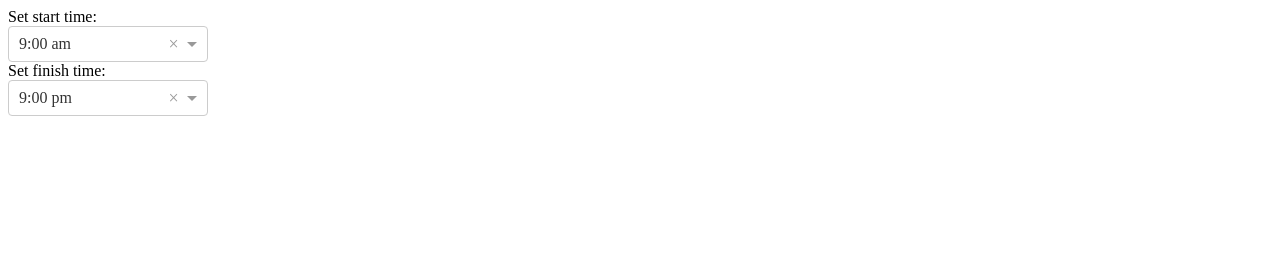
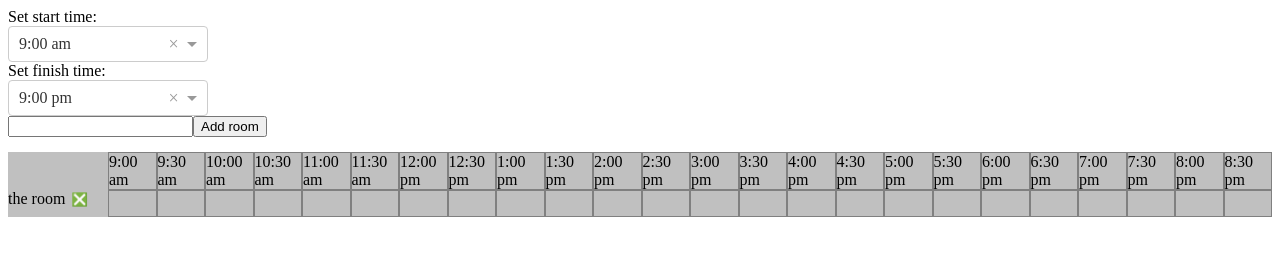
Before and after one commit to eneo5541/timetable-maker, a React app: page / in a window 1280 px wide. Built offline with nearby package versions, Linux system fonts and the light colour scheme.

Commit message:
Users can add rooms and events

```diff
--- /dev/null
+++ b/src/js/event.js
@@ -0,0 +1,63 @@
+import React from 'react';
+
+class Event extends React.Component {
+  state = {
+    label: undefined,
+    editLabel: true,
+  }
+
+  labelAdded = () => {
+    this.setState({ label: this.labelInput.value || 'Generic event', editLabel: false });
+  }
+
+  editLabel = () => {
+    if(!this.state.editLabel) {
+      this.setState({ editLabel: true });
+    }
+  }
+
+  eventDeleted = (event) => {
+    event.stopPropagation();
+    this.props.eventDeleted(this.props.id);
+  }
+
+  render() {
+    const styles = {
+      left: this.props.coords[0],
+      width: this.props.coords[1] - this.props.coords[0],
+      backgroundColor: this.props.color,
+    };
+
+    return (
+      <div
+        className="timetable-schedules-room-event"
+        style={styles}
+        onClick={this.editLabel.bind(this)}
+      >
+        {this.state.editLabel &&
+          <span>
+            <input
+              id="roomName"
+              type="text"
+              defaultValue={this.state.label}
+              ref={(input) => { this.labelInput = input; }}
+            />
+            <button className="timetable-toggle-button" onClick={this.labelAdded.bind(this)}>
+              &#9989;
+            </button>
+          </span>
+        }
+        {!this.state.editLabel &&
+          <span>
+            {this.state.label}
+            <button className="timetable-toggle-button" onClick={this.eventDeleted}>
+              &#10062;
+            </button>
+          </span>
+        }
+      </div>
+    );
+  }
+}
+
+export default Event;
--- /dev/null
+++ b/src/js/room.js
@@ -0,0 +1,73 @@
+import React from 'react';
+import Event from './event';
+import { formatAMPM } from './timeUtils';
+
+class Room extends React.Component {
+  state = {
+    events: [],
+    editEvent: undefined,
+    hexColor: '#'+Math.floor(Math.random()*16777215).toString(16),
+  }
+
+  eventDeleted = (eventId) => {
+    this.setState({ events: this.state.events.filter(event => event.id !== eventId) });
+  }
+
+  toggleEvent = (event, time) => {
+    const eventExists = this.state.events.find(event => event.startTime === time);
+    const element = event.target;
+    if (!eventExists) {
+      if (this.state.editEvent) {
+        const newCoords = this.state.editEvent.coords.concat([element.offsetLeft + element.offsetWidth]).sort((a, b) => a - b);
+        const newEvent = Object.assign({}, this.state.editEvent, { finishTime: time, coords: newCoords });
+        this.setState({
+          events: this.state.events.concat([newEvent]),
+          editEvent: undefined,
+        });
+      } else {
+        const newEvent = {
+          id: `${this.props.roomId}-event-${new Date().getTime()}`,
+          startTime: time,
+          coords: [ element.offsetLeft ],
+        };
+        this.setState({ editEvent: newEvent });
+      }
+    }
+  }
+
+  render() {
+    return (
+      <div className="timetable-room">
+        <div className="timetable-room-label">
+          {this.props.room.label}
+          <button className="timetable-toggle-button" onClick={() => this.props.roomDeleted(this.props.room)}>
+            &#10062;
+          </button>
+        </div>
+        <div className="timetable-schedules-time-labels">
+          {this.props.intervals.map(interval => (
+            <div
+              key={interval.value}
+              className={`timetable-time`}
+              onClick={(event) => this.toggleEvent(event, interval.value)}
+            />
+          ))}
+
+          <div className="timetable-schedules-room-events">
+            {this.state.events.map(event => (
+              <Event
+                key={event.id}
+                color={this.state.hexColor}
+                eventDeleted={this.eventDeleted.bind(this)}
+                {...event}
+              >
+              </Event>
+            ))}
+          </div>
+        </div>
+      </div>
+    );
+  }
+}
+
+export default Room;
--- /dev/null
+++ b/src/js/schedules.js
@@ -0,0 +1,33 @@
+import React from 'react';
+import Room from './room';
+import { generateHalfHourIntervals } from './timeUtils';
+
+class Schedules extends React.Component {
+  render() {
+    const intervals = generateHalfHourIntervals(this.props.startTime, this.props.finishTime);
+    return (
+      <div className="timetable-schedules">
+        <div className="timetable-schedules-time-labels">
+          {intervals.map(interval => (
+            <div key={interval.value} className={`timetable-time`}>
+              {interval.label}
+            </div>
+          ))}
+        </div>
+        <div className="timetable-schedules-time-slots">
+          {this.props.rooms.map(room => (
+            <Room
+              key={room.id}
+              roomId={room.id}
+              room={room}
+              intervals={intervals}
+              roomDeleted={this.props.roomDeleted}
+            />
+          ))}
+        </div>
+      </div>
+    );
+  }
+}
+
+export default Schedules;
--- /dev/null
+++ b/src/js/timeUtils.js
@@ -0,0 +1,27 @@
+export const BASE_TIME = new Date('12/01/1989').getTime();
+export const HALF_HOUR = 1800000;
+export const ONE_DAY = 84600000;
+
+export const formatAMPM = (timestamp) => {
+  const date = new Date(timestamp);
+  let hours = date.getHours();
+  let minutes = date.getMinutes();
+  hours = hours % 12;
+  hours = hours ? hours : 12;
+  minutes = minutes < 10 ? `0${minutes}` : minutes;
+  return `${hours}:${minutes} ${date.getHours() >= 12 ? 'pm' : 'am'}`;
+}
+
+export const generateHalfHourIntervals = (startTime, finishTime=(BASE_TIME + ONE_DAY)) => {
+  const intervals = [];
+  let timer = startTime;
+  while(timer < finishTime) {
+    intervals.push({
+      value: timer,
+      label: formatAMPM(timer),
+    });
+    timer += HALF_HOUR;
+  }
+
+  return intervals;
+}
--- a/src/js/timetable.js
+++ b/src/js/timetable.js
@@ -1,15 +1,16 @@
 import React from 'react';
 import Select from 'react-select';
-
-const BASE_TIME = new Date('12/01/1989').getTime();
-const HALF_HOUR = 1800000;
-const ONE_DAY = 84600000;
+import Schedules from './schedules';
+import { BASE_TIME, HALF_HOUR, generateHalfHourIntervals } from './timeUtils';
 
 class Timetable extends React.Component {
   state = {
-    startTime: BASE_TIME + (1800000 * 18),
-    finishTime: BASE_TIME + (1800000 * 42),
-    selectedOption: '',
+    startTime: BASE_TIME + (HALF_HOUR * 18),
+    finishTime: BASE_TIME + (HALF_HOUR * 42),
+    rooms: [{
+      id: 'room-12345',
+      label: 'the room',
+    }],
   }
 
   startTimeChanged = (event) => {
@@ -24,38 +25,25 @@ class Timetable extends React.Component {
     }
   }
 
-  formatAMPM = (timestamp) => {
-    const date = new Date(timestamp);
-    let hours = date.getHours();
-    let minutes = date.getMinutes();
-    hours = hours % 12;
-    hours = hours ? hours : 12;
-    minutes = minutes < 10 ? `0${minutes}` : minutes;
-    return `${hours}:${minutes} ${date.getHours() >= 12 ? 'pm' : 'am'}`;
+  roomAdded = () => {
+    const newRoom = {
+      id: `room-${new Date().getTime()}`,
+      label: this.newRoomInput.value,
+    };
+    this.setState({ rooms: this.state.rooms.concat([newRoom]) });
+    this.newRoomInput.value = "";
   }
 
-  generateHalfHourIntervals = (startTime) => {
-    const intervals = [];
-    let nextTime = 0;
-    let i = 0;
-    while (nextTime < (BASE_TIME + ONE_DAY)) {
-      nextTime = startTime + (HALF_HOUR * i);
-      intervals.push({
-        value: nextTime,
-        label: this.formatAMPM(nextTime),
-      });
-      i++;
-    }
-
-    return intervals;
+  roomDeleted = (newRoom) => {
+    this.setState({ rooms: this.state.rooms.filter(room => room.id !== newRoom.id) });
   }
 
   render() {
-    const startTimes = this.generateHalfHourIntervals(BASE_TIME);
-    const finishTimes = this.generateHalfHourIntervals(this.state.startTime);
-    console.log(`starting at ${this.formatAMPM(this.state.startTime)}, ending at ${this.formatAMPM(this.state.finishTime)}`);
+    const startTimes = generateHalfHourIntervals(BASE_TIME);
+    const finishTimes = generateHalfHourIntervals(this.state.startTime);
     return (
       <div className="timetable">
+        <div className="timetable-controls">
           Set start time:
           <Select
             className="timetable-time-dropdown"
@@ -70,6 +58,15 @@ class Timetable extends React.Component {
             onChange={this.finishTimeChanged.bind(this)}
             options={finishTimes}
           />
+          <input id="roomName" type="text" ref={(input) => { this.newRoomInput = input; }} />
+          <button onClick={this.roomAdded.bind(this)}>Add room</button>
+        </div>
+        <Schedules
+          startTime={this.state.startTime}
+          finishTime={this.state.finishTime}
+          rooms={this.state.rooms}
+          roomDeleted={this.roomDeleted.bind(this)}
+        />
       </div>
     );
   }
--- a/src/scss/index.scss
+++ b/src/scss/index.scss
@@ -1,3 +1,46 @@
 .timetable-time-dropdown {
   width: 200px;
 }
+
+.timetable-schedules {
+  width: 100%;
+  background-color: silver;
+  margin-top: 15px;
+}
+
+.timetable-schedules-time-labels {
+  display: flex;
+  margin-left: 100px;
+}
+
+.timetable-time {
+  flex: 1;
+  border: 1px solid grey;
+  min-height: 25px;
+}
+
+.timetable-toggle-button {
+  border: 0;
+  background-color: transparent;
+}
+
+.timetable-room {
+  display: flex;
+
+  .timetable-room-label {
+    width: 100px;
+  }
+
+  .timetable-schedules-time-labels {
+    margin-left: 0;
+    width: 100%;
+    flex: 1;
+    position: relative;
+  }
+}
+
+.timetable-schedules-room-event {
+  height: 100%;
+  position: absolute;
+  left: 0;
+}
```
Also changed, not shown: src/scss/index.css. Lines whose indentation alone changed are shown as unchanged.
